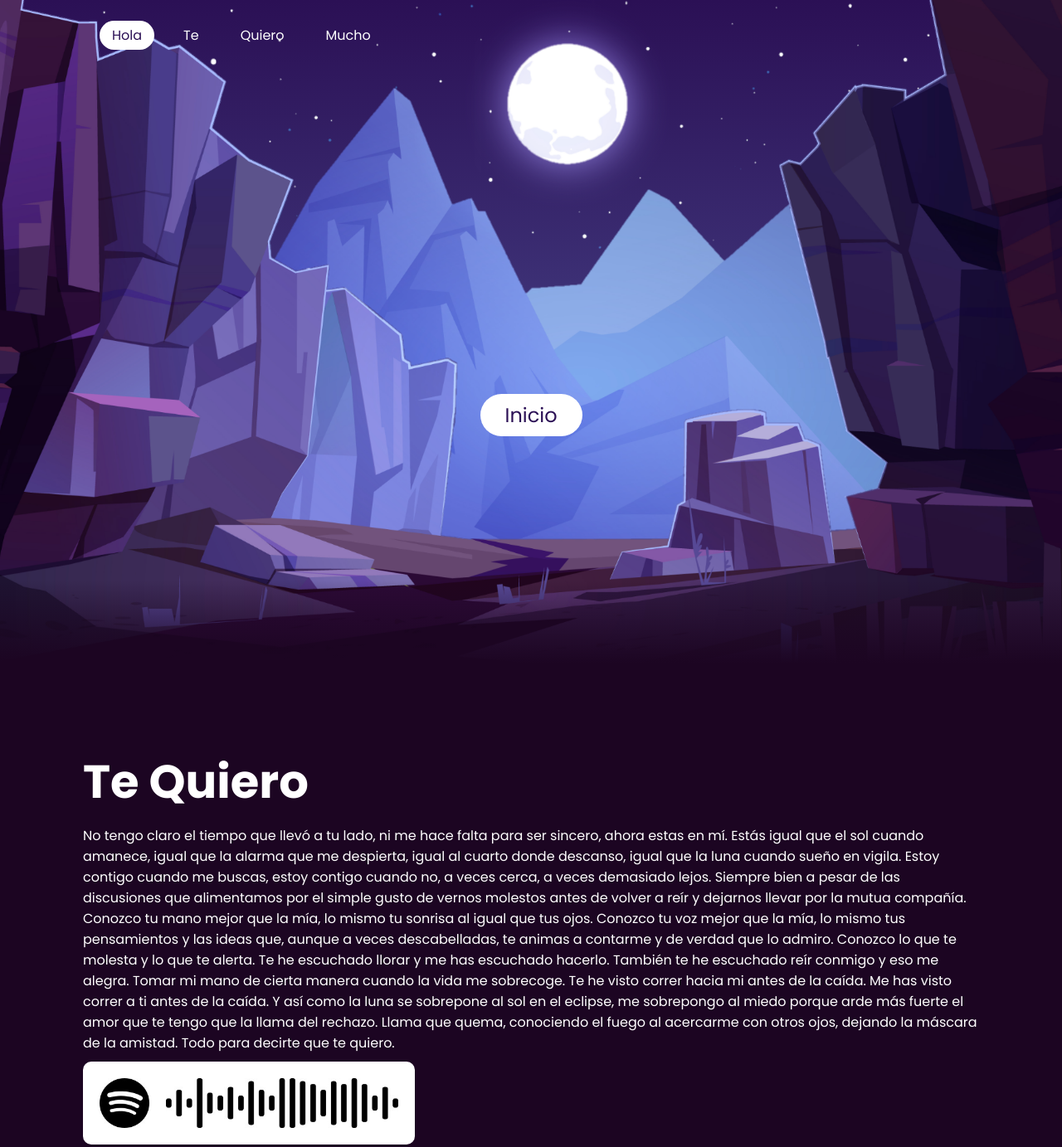
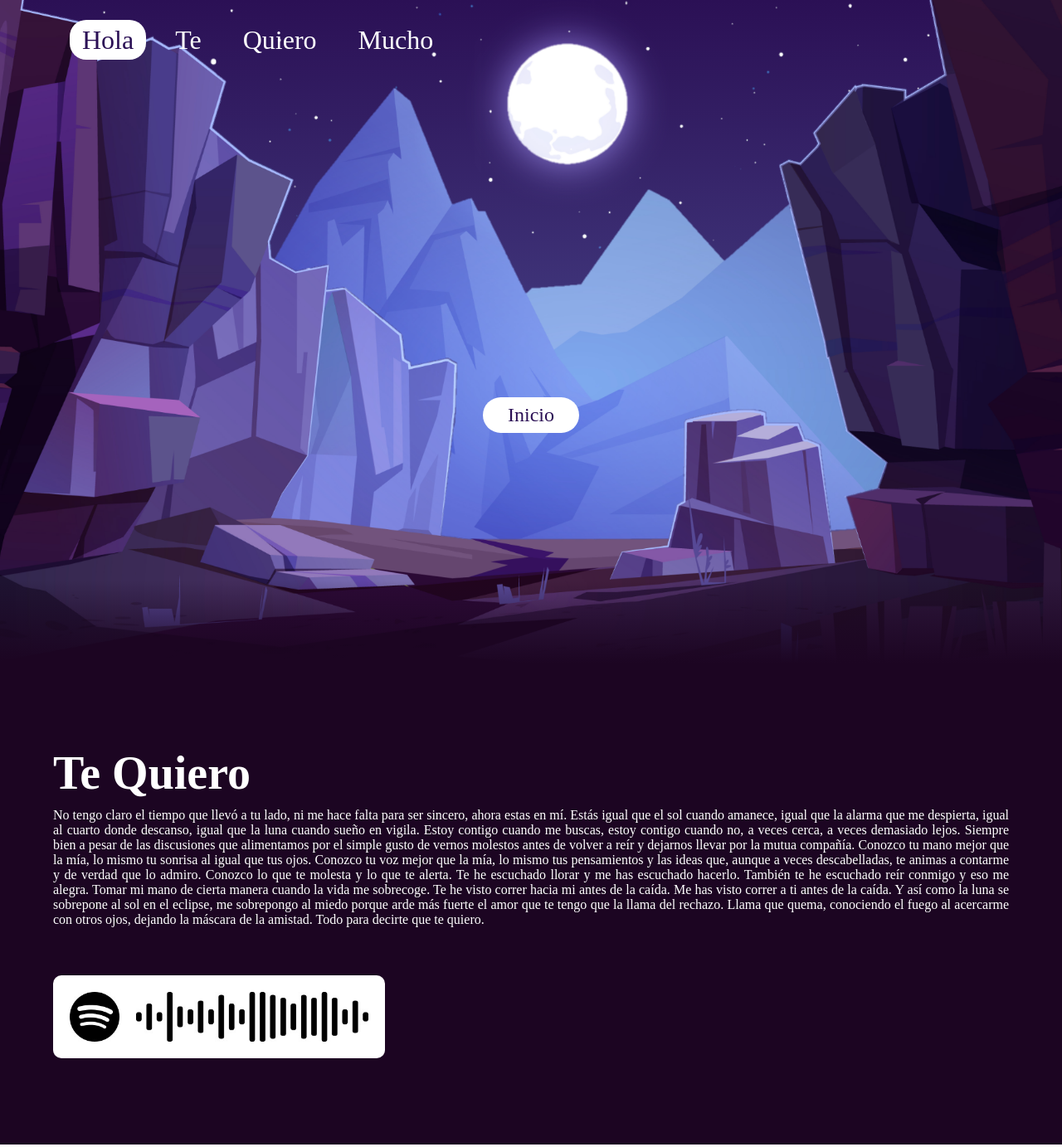
Before and after one commit to Ashrahx/I-love-you, a plain HTML site: page index.html in a window 1280 px wide. Shown: the whole page at 83% size. Drawn offline with Linux system fonts and the light colour scheme.

Commit message:
Responsive

```diff
--- a/style.css
+++ b/style.css
@@ -1,32 +1,31 @@
-@import url(https://fonts.googleapis.com/css?family=Poppins:300,400,500,600,700,800,900&display=swap);
-
 *{
 margin: 0;
 padding: 0;
 box-sizing: border-box;
-    font-family: Poppins , sans-serif;
+font-family: 'Gilroy';
 scroll-behavior: smooth;
 }
 
-body{
+body {
 min-height: 100vh;
 overflow-x: hidden;
 background: linear-gradient(#2b1055,#7597de);
 }
 
-header{
+header {
 position: absolute;
 top: 0;
 left: 0;
 width: 100%;
-    padding: 30px 100px;
+padding: 30px 5%;
 display: flex;
 justify-content: space-between;
 align-items: center;
 z-index: 10000;
+background: rgba(0, 0, 0, 0);
 }
 
-header.logo{
+header.logo {
 color: white;
 font-weight: 700;
 text-decoration: none;
@@ -35,42 +34,43 @@ header.logo{
 letter-spacing: 2px;
 }
 
-header ul{
+header ul {
 display: flex;
 justify-content: center;
 align-items: center;
-
 }
 
-header ul li{
+header ul li {
 list-style: none;
 margin-left: 20px;
 }
 
-header ul li a{
+header ul li a {
 text-decoration: none;
 padding: 6px 15px;
 color: #ffff;
 border-radius: 20px;
+font-size: 2rem;
 }
 
-header ul li a:hover, header ul li a.active{
+header ul li a:hover,
+header ul li a.active {
 background: white;
 color: #2b1055;
 }
 
-section{
+section {
 position: relative;
 width: 100%;
 height: 100vh;
-    padding: 100px;
+padding: 100px 5%;
 display: flex;
 justify-content: center;
 align-items: center;
 overflow: hidden;
 }
 
-section::before{
+section::before {
 content: "";
 position: absolute;
 bottom: 0;
@@ -80,7 +80,7 @@ section::before{
 z-index: 1000;
 }
 
-section img{
+section img {
 position: absolute;
 top: 0;
 left: 0;
@@ -90,31 +90,33 @@ section img{
 pointer-events: none;
 }
 
-section img#moon{
+section img#moon {
 mix-blend-mode: screen;
 }
 
-section img#mountains_front{
+section img#mountains_front {
 z-index: 10;
-
 }
 
-div img#song{
+div img#song {
 border-radius: 10px;
-    width: 400px;
-    height: 100px;
+width: 90%;
+max-width: 400px;
+height: auto;
+max-height: 100px;
+margin-top: 3rem;
 }
 
-#text{
+#text {
 position: absolute;
-    right: -350px;
+right: -30%;
 color: #ffff;
 white-space: nowrap;
 font-size: 7.5vw;
 z-index: 9;
 }
 
-#btn{
+#btn {
 text-decoration: none;
 display: inline-block;
 padding: 8px 30px;
@@ -126,20 +128,22 @@ div img#song{
 transform: translateY(100px);
 }
 
-.sec{
+.sec {
 position: relative;
-    padding: 100px;
+padding: 100px 5%;
 background: #1c0522;
 }
 
-.sec h2{
+.sec h2 {
 font-size: 3.5em;
 margin-bottom: 10px;
 color: #fff;
 }
 
-.sec p{
+.sec p {
 font-size: 1em;
 margin-bottom: 10px;
 color: #fff;
+text-align: center;
+text-align: justify;
 }
```
Lines whose indentation alone changed are shown as unchanged.
